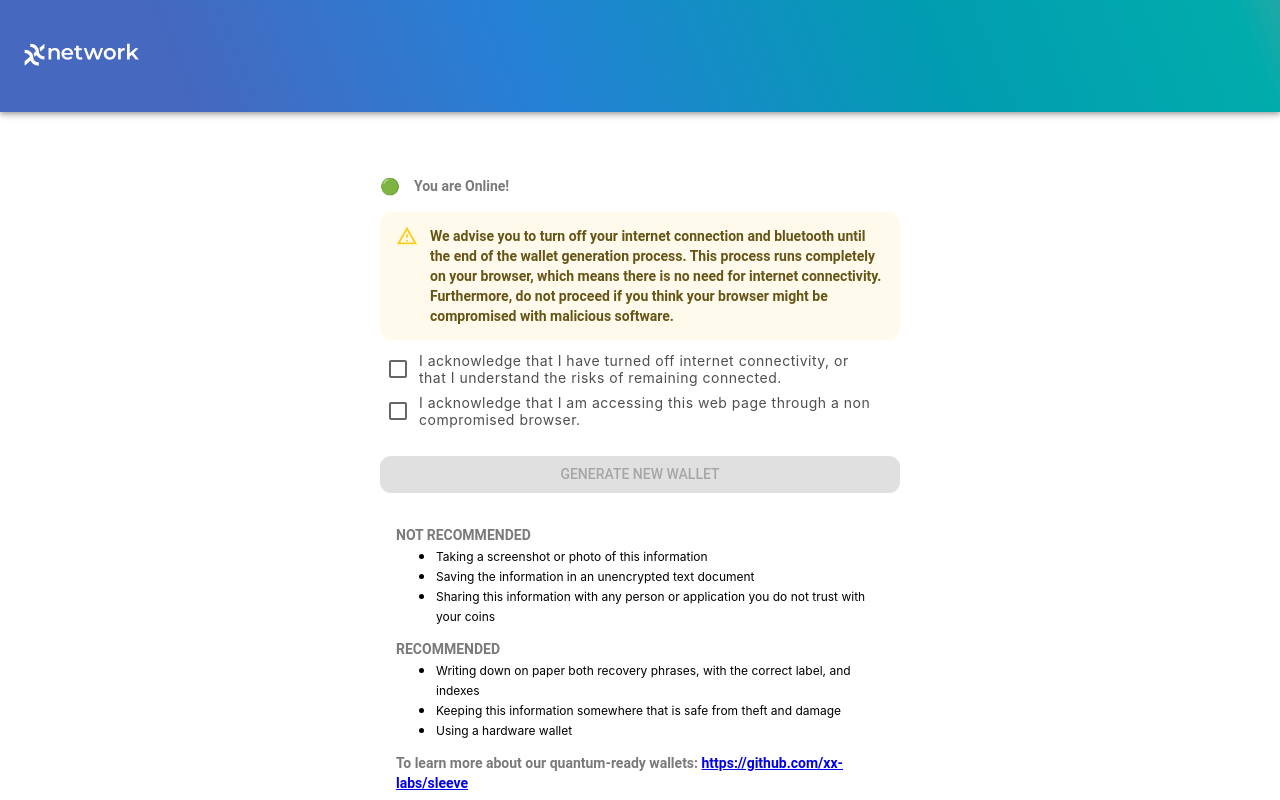
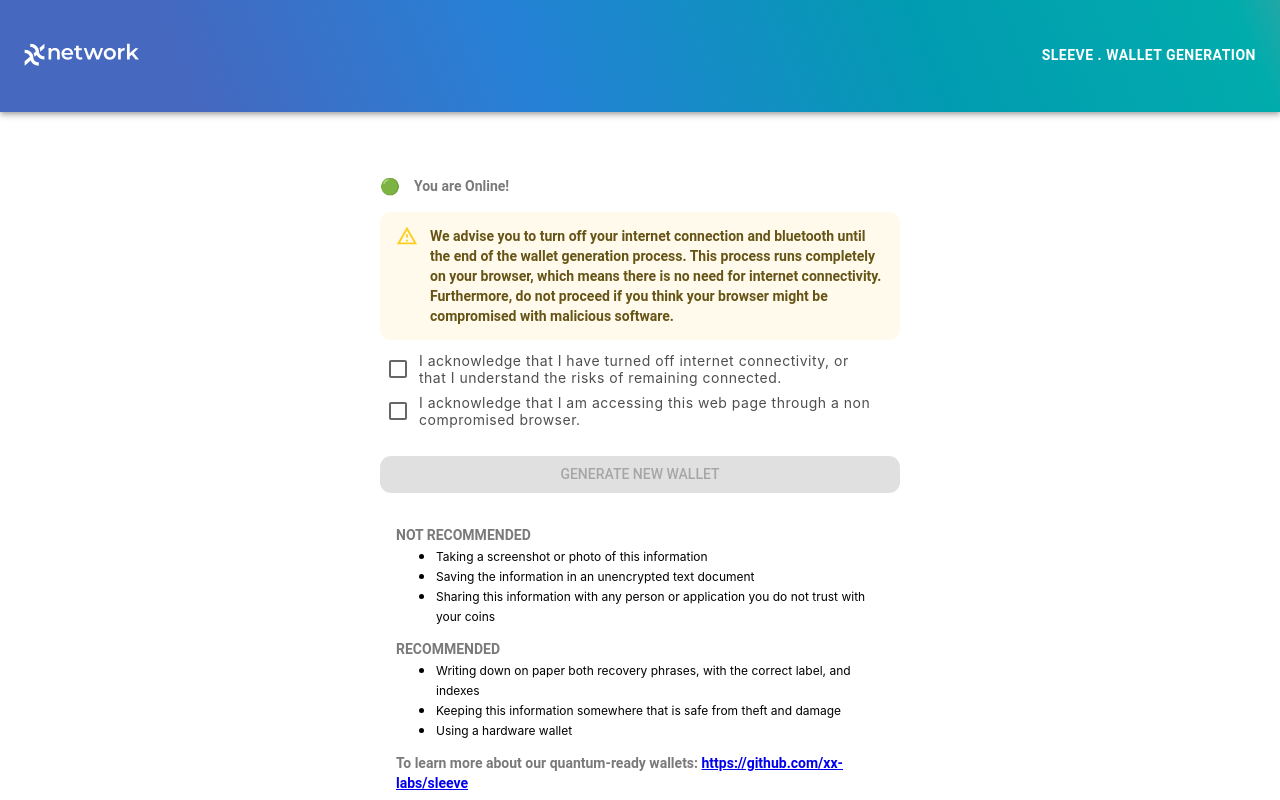
Before and after one commit to xxfoundation/web-sleeve, a React (Create React App) app: page / in a window 1280 px wide. Shown: the top 800 px of the page. Built offline with nearby package versions, Linux system fonts and the light colour scheme.

Commit message:
add header tittle

```diff
--- a/src/components/Header.tsx
+++ b/src/components/Header.tsx
@@ -1,4 +1,4 @@
-import { AppBar, Toolbar, Link, styled } from '@mui/material';
+import { AppBar, Toolbar, Link, styled, Typography } from '@mui/material';
 
 import logo from '../assets/images/logos/xx-network-logo--white.svg';
 
@@ -10,10 +10,13 @@ const StyledContainer = styled(AppBar)(({ theme }) => ({
 
 const Header = () => (
   <StyledContainer position='static'>
-    <Toolbar>
+    <Toolbar sx={{ flexDirection: {xs: 'column', md: 'row'}, justifyContent: 'space-between'}}>
       <Link>
         <img src={logo} />
       </Link>
+      <Typography variant='h4' sx={{fontWeight: 'bolder'}} >
+        Sleeve . Wallet Generation
+      </Typography>
     </Toolbar>
   </StyledContainer>
 )
```
Also changed, not shown: 1 other file (tests, documents, lock files or other folders).
